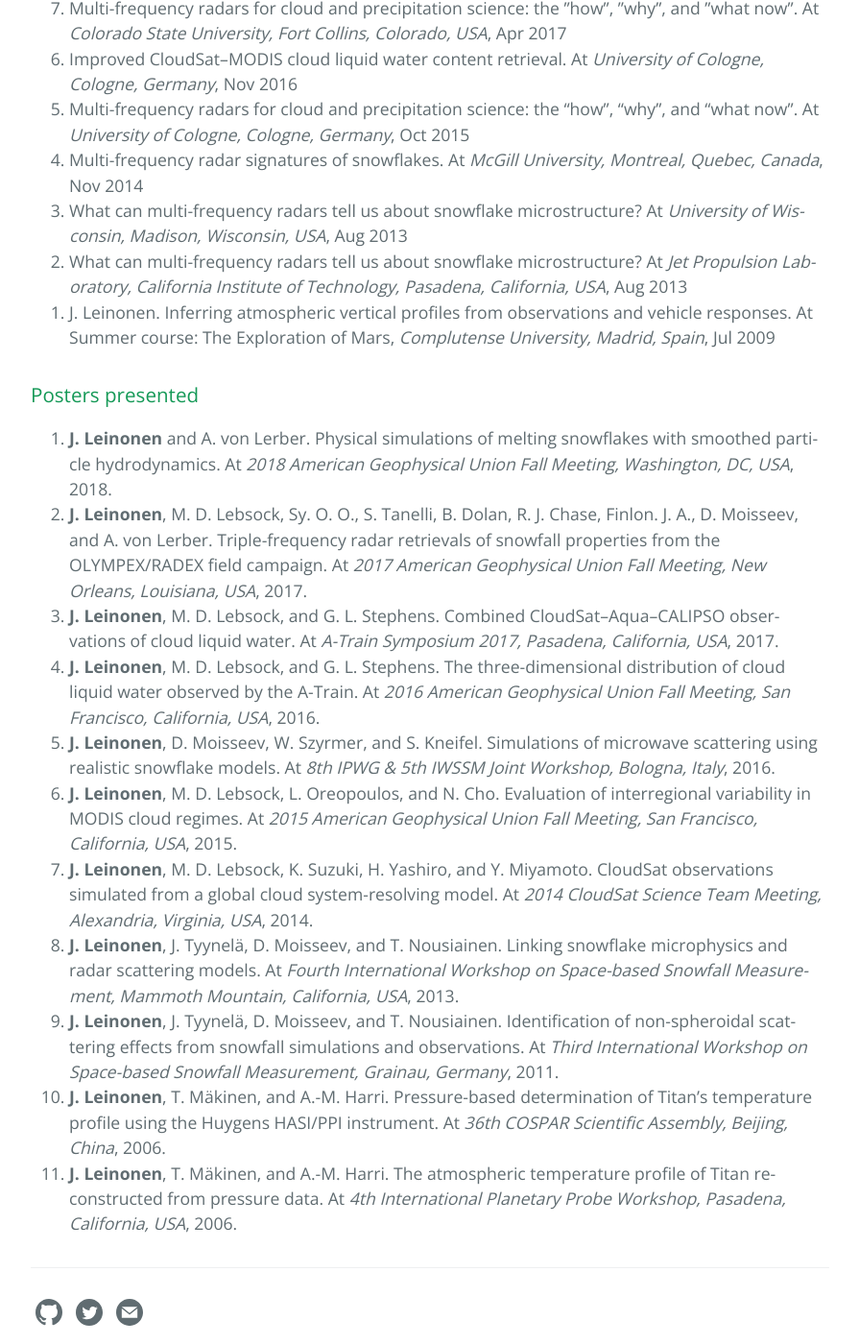
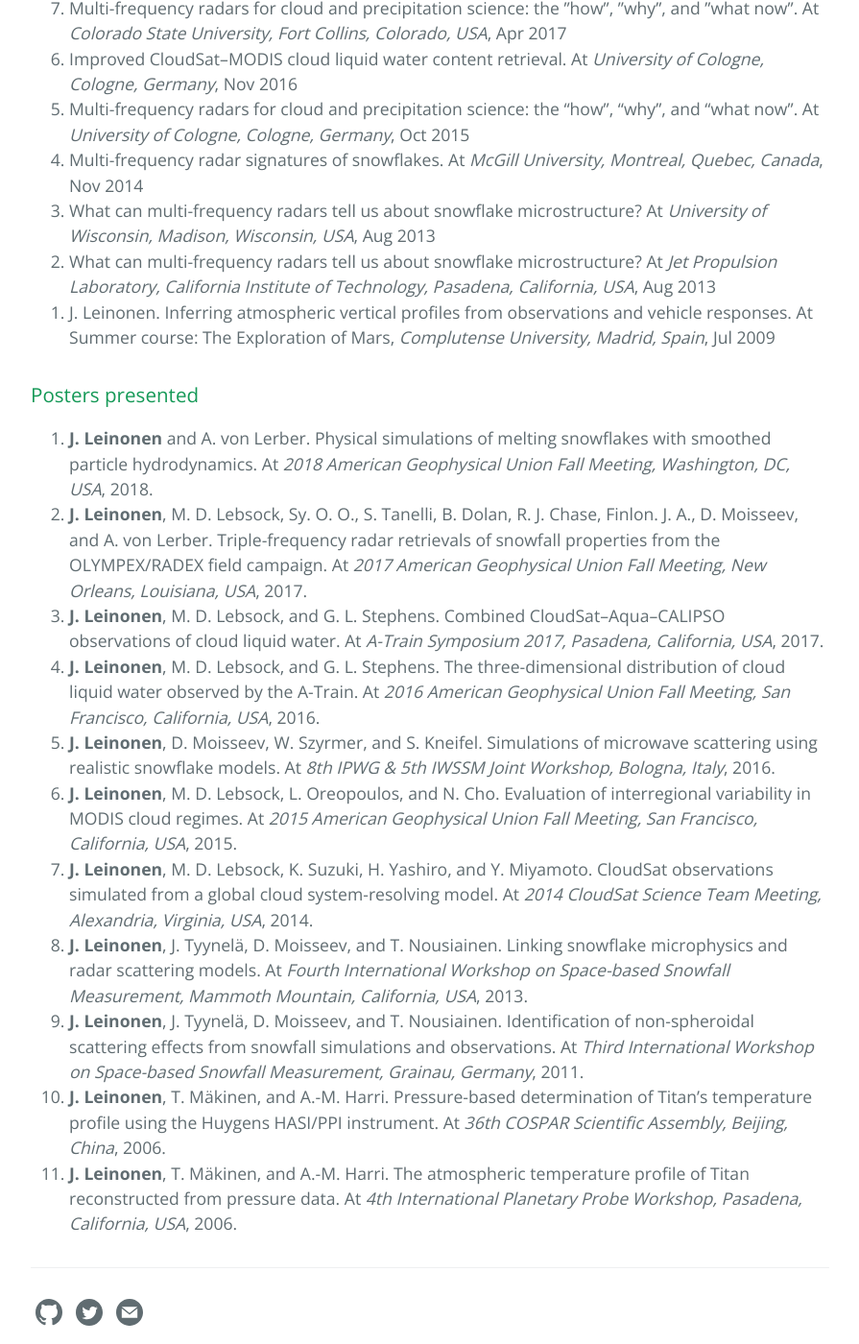
Before and after one commit to jleinonen/jleinonen.github.io, a Jekyll site: the page built from about.md, in a window 1280 px wide and 1400 px high, scrolled down 5227 px. Shown: the whole window at 96% size, without its empty margins (192-1087 px from the left). Built offline with Jekyll 4.4.1, drawn with Linux system fonts in a browser that asks for light colours; some of the changed text lies outside the part shown.

Commit message:
Updated About page

```diff
--- a/about.md
+++ b/about.md
@@ -134,8 +134,7 @@ USA*, 2016.
 0. Localized analysis of cloud optical depth and droplet
 radius from MODIS observations. At *Asia Oceania Geosciences Society 12th Annual Meeting,
 Singapore*, 2015.
-0. Linking snowflake microphysics and radar scat-
-tering models. At *URSI Commission F Specialist Symposium on Microwave Remote Sensing of
+0. Linking snowflake microphysics and radar scattering models. At *URSI Commission F Specialist Symposium on Microwave Remote Sensing of
 the Earth, Oceans, and Atmosphere, Espoo, Finland*, 2013.
 0. GPM activities in Finland. At *5th International Workshop
 for GPM Ground Validation, Toronto, Ontario, Canada*, 2012.
@@ -154,8 +153,7 @@ Sensing Days, Helsinki, Finland*, 2009.
 
 0. From snowflake models to space-based radar retrievals of atmospheric ice. At *NASA Goddard
 Space Flight Center, Greenbelt, Maryland, USA*, Sep 2018
-0. Snowflake models for retrievals with multi-frequency radars. At *Pacific Northwest National Lab-
-oratory, Richland, Washington, USA*, Aug 2017
+0. Snowflake models for retrievals with multi-frequency radars. At *Pacific Northwest National Laboratory, Richland, Washington, USA*, Aug 2017
 0. Multi-frequency radars for cloud and precipitation science: the ”how”, ”why”, and ”what now”.
 At *Colorado State University, Fort Collins, Colorado, USA*, Apr 2017
 0. Improved CloudSat–MODIS cloud liquid water content retrieval. At *University of Cologne,
@@ -164,24 +162,20 @@ Cologne, Germany*, Nov 2016
 At *University of Cologne, Cologne, Germany*, Oct 2015
 0. Multi-frequency radar signatures of snowflakes.
 At *McGill University, Montreal, Quebec, Canada*, Nov 2014
-0. What can multi-frequency radars tell us about snowflake microstructure? At *University of Wis-
-consin, Madison, Wisconsin, USA*, Aug 2013
-0. What can multi-frequency radars tell us about snowflake microstructure? At *Jet Propulsion Lab-
-oratory, California Institute of Technology, Pasadena, California, USA*, Aug 2013
+0. What can multi-frequency radars tell us about snowflake microstructure? At *University of Wisconsin, Madison, Wisconsin, USA*, Aug 2013
+0. What can multi-frequency radars tell us about snowflake microstructure? At *Jet Propulsion Laboratory, California Institute of Technology, Pasadena, California, USA*, Aug 2013
 0. J. Leinonen. Inferring atmospheric vertical profiles from observations and vehicle responses. At
 Summer course: The Exploration of Mars, *Complutense University, Madrid, Spain*, Jul 2009
 {: reversed="reversed"}
 
 ### Posters presented
 
-0. **J. Leinonen** and A. von Lerber. Physical simulations of melting snowflakes with smoothed parti-
-cle hydrodynamics. At *2018 American Geophysical Union Fall Meeting, Washington, DC, USA*, 2018.
+0. **J. Leinonen** and A. von Lerber. Physical simulations of melting snowflakes with smoothed particle hydrodynamics. At *2018 American Geophysical Union Fall Meeting, Washington, DC, USA*, 2018.
 0. **J. Leinonen**, M. D. Lebsock, Sy. O. O., S. Tanelli, B. Dolan, R. J. Chase, Finlon. J. A.,
 D. Moisseev, and A. von Lerber. Triple-frequency radar retrievals of snowfall properties from
 the OLYMPEX/RADEX field campaign. At *2017 American Geophysical Union Fall Meeting,
 New Orleans, Louisiana, USA*, 2017.
-0. **J. Leinonen**, M. D. Lebsock, and G. L. Stephens. Combined CloudSat–Aqua–CALIPSO obser-
-vations of cloud liquid water. At *A-Train Symposium 2017, Pasadena, California, USA*, 2017.
+0. **J. Leinonen**, M. D. Lebsock, and G. L. Stephens. Combined CloudSat–Aqua–CALIPSO observations of cloud liquid water. At *A-Train Symposium 2017, Pasadena, California, USA*, 2017.
 0. **J. Leinonen**, M. D. Lebsock, and G. L. Stephens. The three-dimensional distribution of cloud
 liquid water observed by the A-Train. At *2016 American Geophysical Union Fall Meeting, San
 Francisco, California, USA*, 2016.
@@ -194,14 +188,11 @@ California, USA*, 2015.
 simulated from a global cloud system-resolving model. At *2014 CloudSat Science Team Meeting,
 Alexandria, Virginia, USA*, 2014.
 0. **J. Leinonen**, J. Tyynelä, D. Moisseev, and T. Nousiainen. Linking snowflake microphysics and
-radar scattering models. At *Fourth International Workshop on Space-based Snowfall Measure-
-ment, Mammoth Mountain, California, USA*, 2013.
-0. **J. Leinonen**, J. Tyynelä, D. Moisseev, and T. Nousiainen. Identification of non-spheroidal scat-
-tering effects from snowfall simulations and observations. At *Third International Workshop on
+radar scattering models. At *Fourth International Workshop on Space-based Snowfall Measurement, Mammoth Mountain, California, USA*, 2013.
+0. **J. Leinonen**, J. Tyynelä, D. Moisseev, and T. Nousiainen. Identification of non-spheroidal scattering effects from snowfall simulations and observations. At *Third International Workshop on
 Space-based Snowfall Measurement, Grainau, Germany*, 2011.
 0. **J. Leinonen**, T. Mäkinen, and A.-M. Harri. Pressure-based determination of Titan’s temperature
 profile using the Huygens HASI/PPI instrument. At *36th COSPAR Scientific Assembly, Beijing,
 China*, 2006.
-0. **J. Leinonen**, T. Mäkinen, and A.-M. Harri. The atmospheric temperature profile of Titan re-
-constructed from pressure data. At *4th International Planetary Probe Workshop, Pasadena,
+0. **J. Leinonen**, T. Mäkinen, and A.-M. Harri. The atmospheric temperature profile of Titan reconstructed from pressure data. At *4th International Planetary Probe Workshop, Pasadena,
 California, USA*, 2006.
```
Also changed, not shown: other parts of about.md (+1 -1 lines).
